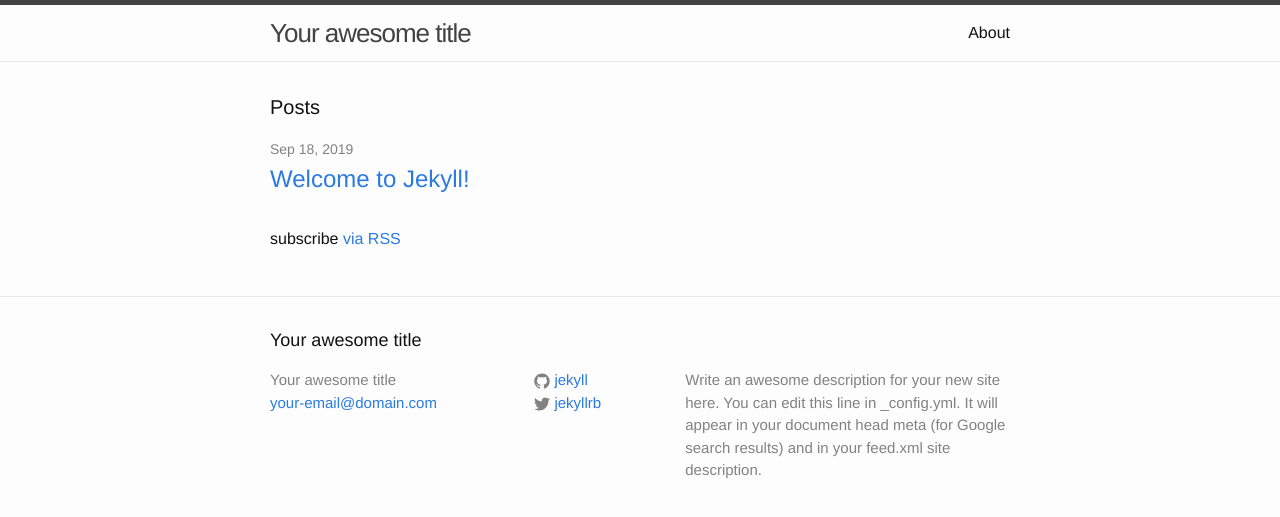
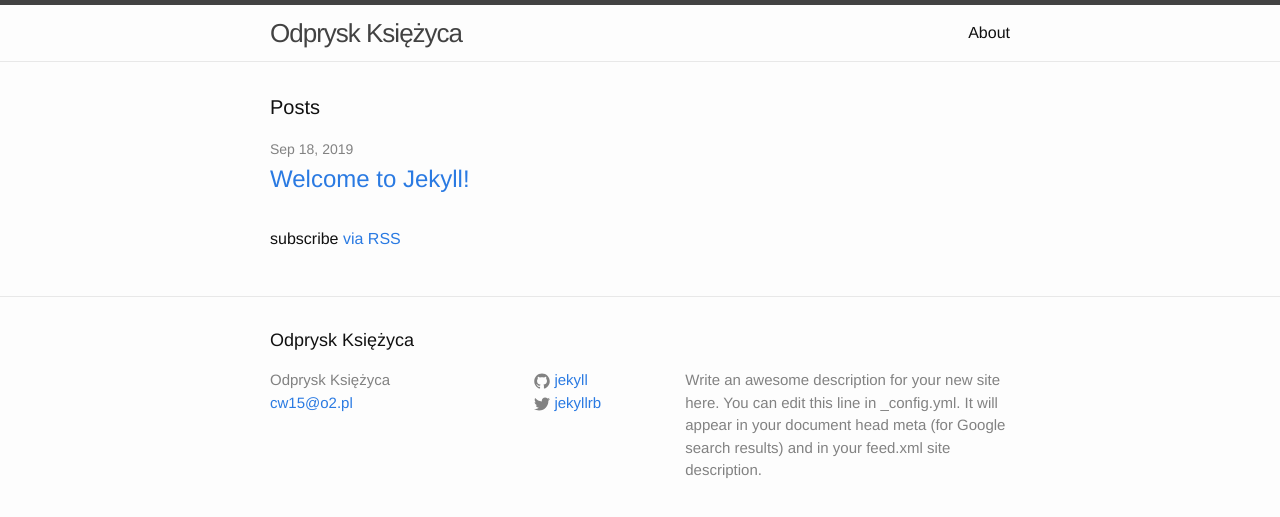
Before and after one commit to awerroes/awerroes.github.io, a Jekyll site: the page built from index.html, in a window 1280 px wide. Shown: the top 517 px of the page. Built offline with Jekyll 4.4.1, drawn with Linux system fonts in a browser that asks for light colours.

Commit message:
Nazwa strony

```diff
--- a/_config.yml
+++ b/_config.yml
@@ -6,8 +6,8 @@
 # 'jekyll serve'. If you change this file, please restart the server process.
 
 # Site settings
-title: Your awesome title
-email: your-email@domain.com
+title: Odprysk Księżyca
+email: cw15@o2.pl
 description: > # this means to ignore newlines until "baseurl:"
   Write an awesome description for your new site here. You can edit this
   line in _config.yml. It will appear in your document head meta (for
```
